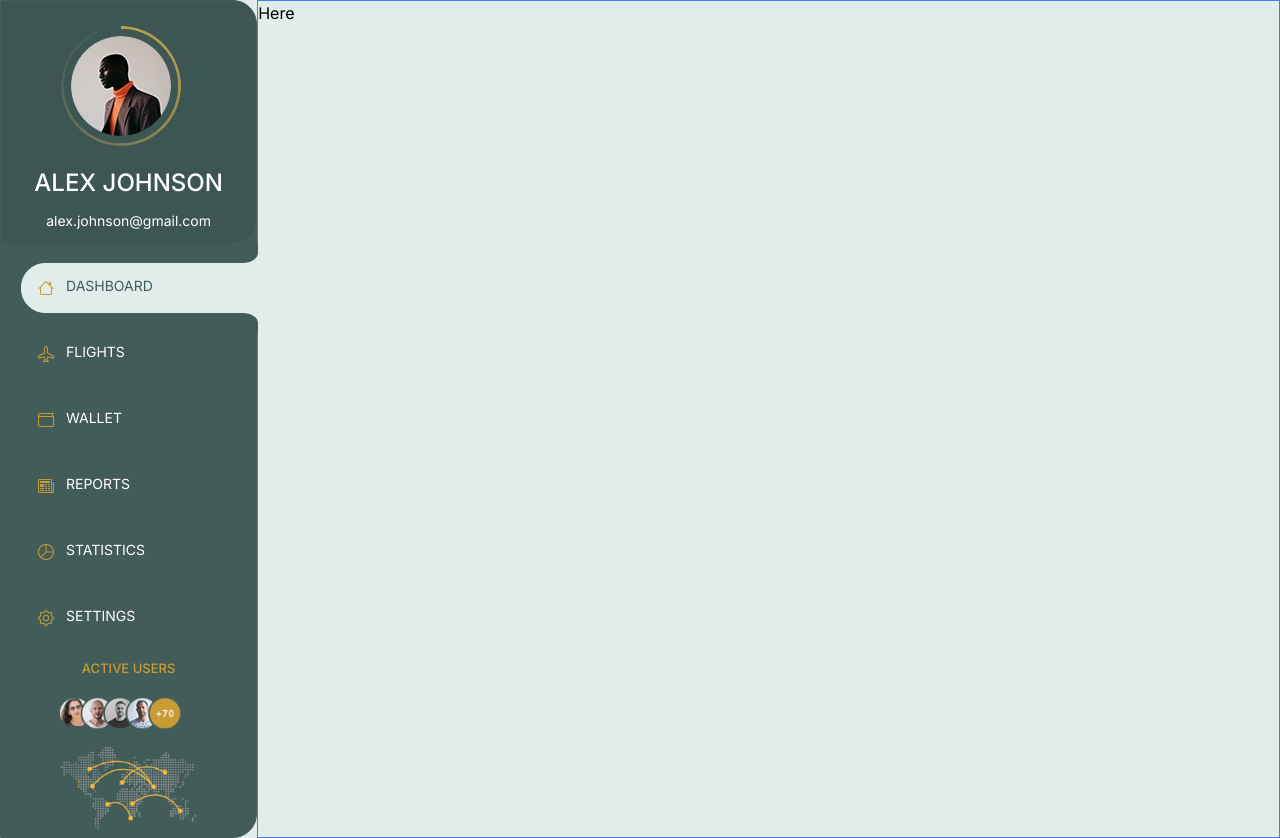
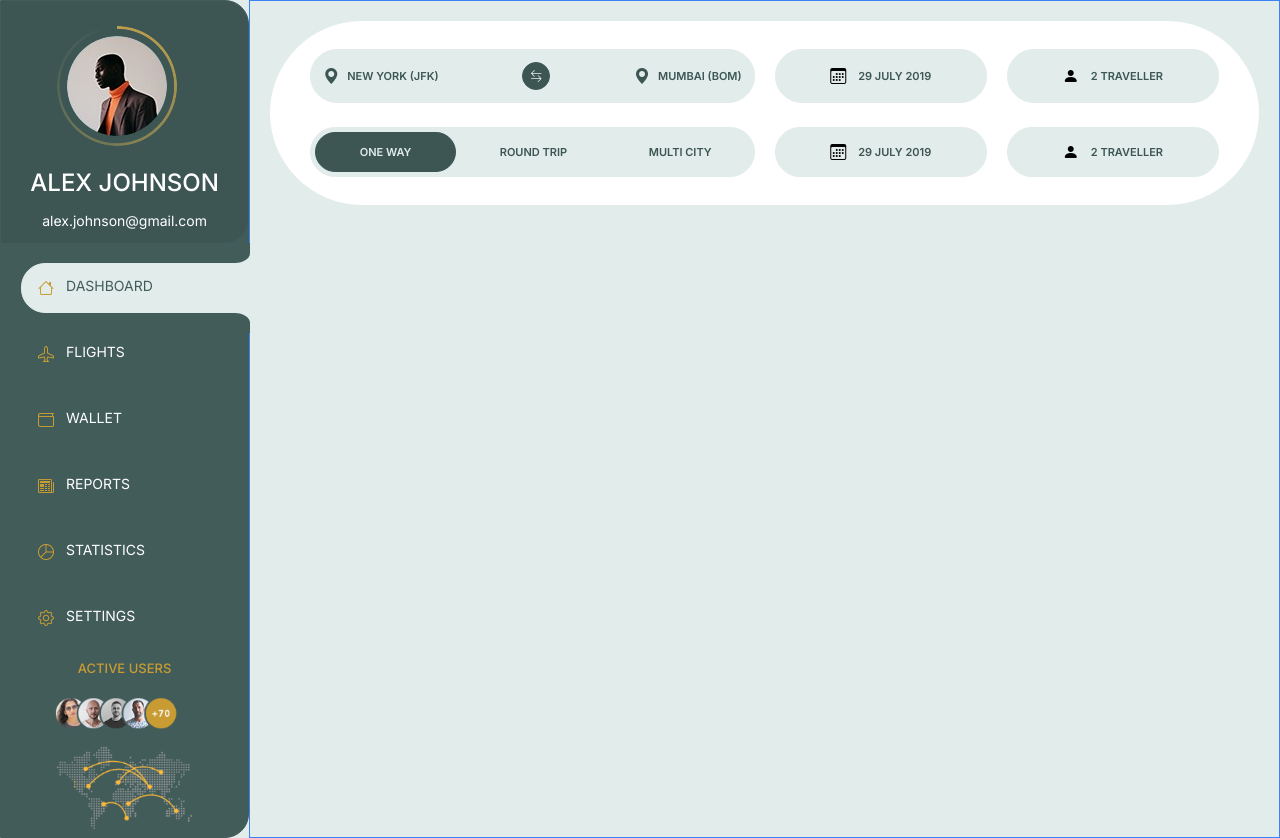
Before and after one commit to Tobbs101/thrillers-travels, a Next.js app: page / in a window 1280 px wide. Built offline with nearby package versions, Linux system fonts and the light colour scheme.

Commit message:
Updated TripSelector

```diff
--- a/app/page.tsx
+++ b/app/page.tsx
@@ -2,13 +2,14 @@ import Image from "next/image";
 import Sidebar from "@/components/Sidebar";
 import PageLayout from "@/components/PageLayout";
 import Aside from "@/components/Aside";
+import TripSelector from "@/components/TripSelector";
 
 export default function Home() {
   return (
     <PageLayout>
       <Sidebar />
       <Aside>
-        <h2>Here</h2>
+        <TripSelector />
       </Aside>
     </PageLayout>
   );
--- a/components/Aside.tsx
+++ b/components/Aside.tsx
@@ -1,7 +1,7 @@
 import React, { ReactNode } from "react";
 
 const Aside = ({ children }: { children?: ReactNode }) => {
-  return <div className="border border-blue-500 flex-[4]">{children}</div>;
+  return <div className="border border-blue-500 flex-[4] p-5">{children}</div>;
 };
 
 export default Aside;
--- /dev/null
+++ b/components/TripSelector.tsx
@@ -0,0 +1,86 @@
+"use client";
+import React, { useState } from "react";
+import Each from "./Each";
+import { trip_options, trip_option_btn, trip_option_p } from "./utils";
+import { trip_option_props } from "@/interfaces";
+
+const TripSelector = () => {
+  const [selectedTrip, setSelectedTrip] = useState("one-way");
+
+  const handleChoice = (value: string) => {
+    setSelectedTrip(value);
+  };
+
+  return (
+    <div className="w-full bg-white rounded-full py-7 px-10">
+      <div className="grid grid-cols-2 gap-5 mb-6">
+        <div className="border border-lightBlue bg-lightBlue p-3 rounded-full flex items-center justify-between">
+          <span className="flex items-center justify-center gap-2">
+            <i className="bi bi-geo-alt-fill text-alternateBlue"></i>
+            <p className="text-[11px] font-semibold text-alternateBlue">
+              NEW YORK (JFK)
+            </p>
+          </span>
+          <div className="w-7 h-7 flex items-center justify-center rounded-full border border-alternateBlue bg-alternateBlue">
+            <i className="bi bi-arrow-left-right text-xs font-bold text-lightBlue"></i>
+          </div>
+          <span className="flex items-center justify-center gap-2">
+            <i className="bi bi-geo-alt-fill text-alternateBlue"></i>
+            <p className="text-[11px] font-semibold text-alternateBlue">
+              MUMBAI (BOM)
+            </p>
+          </span>
+        </div>
+        <div className="grid grid-cols-2 gap-5">
+          <span className="border border-lightBlue bg-lightBlue flex items-center justify-center gap-3 p-3 rounded-full">
+            <i className="bi bi-calendar3"></i>
+            <p className="text-[11px] font-semibold text-alternateBlue">
+              29 JULY 2019
+            </p>
+          </span>
+          <span className="border border-lightBlue bg-lightBlue flex items-center justify-center gap-3 p-3 rounded-full">
+            <i className="bi bi-person-fill"></i>
+            <p className="text-[11px] font-semibold text-alternateBlue">
+              2 TRAVELLER
+            </p>
+          </span>
+        </div>
+      </div>
+      <div className="grid grid-cols-2 gap-5">
+        <div className="border border-lightBlue bg-lightBlue p-1 rounded-full flex items-center justify-between gap-2">
+          <Each
+            of={trip_options}
+            render={(item: trip_option_props, index: number) => {
+              return (
+                <button
+                  key={index}
+                  className={trip_option_btn(selectedTrip, item.value)}
+                >
+                  <p className={trip_option_p(selectedTrip, item.value)}>
+                    {item.label}
+                  </p>
+                </button>
+              );
+            }}
+          />
+        </div>
+        <div className="grid grid-cols-2 gap-5">
+          <span className="border border-lightBlue bg-lightBlue flex items-center justify-center gap-3 p-3 rounded-full">
+            <i className="bi bi-calendar3"></i>
+            <p className="text-[11px] font-semibold text-alternateBlue">
+              29 JULY 2019
+            </p>
+          </span>
+          <span className="border border-lightBlue bg-lightBlue flex items-center justify-center gap-3 p-3 rounded-full">
+            <i className="bi bi-person-fill"></i>
+            <p className="text-[11px] font-semibold text-alternateBlue">
+              2 TRAVELLER
+            </p>
+          </span>
+        </div>
+      </div>
+    </div>
+  );
+};
+
+export default TripSelector;
--- a/components/utils.tsx
+++ b/components/utils.tsx
@@ -1,4 +1,10 @@
 export const pseudo_items = ["before", "after", "before2", "after2"];
+
+export const trip_options = [
+  { id: 1, label: "ONE WAY", value: "one-way" },
+  { id: 2, label: "ROUND TRIP", value: "round-trip" },
+  { id: 3, label: "MULTI CITY", value: "multi-city" },
+];
 
 export const handle_tag = (activeIndex: number, itemId: number) => {
   if (activeIndex === itemId) {
@@ -15,3 +21,17 @@ export const handle_btn_style = (activeIndex: number, itemId: number) => {
 
   return "border relative w-full px-4 flex items-end justify-start gap-3 mb-4 border-customBlue hover:opacity-70 py-3 rounded-bl-3xl rounded-tl-3xl";
 };
+
+export const trip_option_btn = (selectedTrip: string, value: string) => {
+  if (selectedTrip === value) {
+    return "flex items-center justify-center gap-2 border border-alternateBlue bg-alternateBlue h-full rounded-full flex-1";
+  }
+  return "flex items-center justify-center gap-2 h-full rounded-full flex-1";
+};
+
+export const trip_option_p = (selectedTrip: string, value: string) => {
+  if (selectedTrip === value) {
+    return "text-[11px] font-semibold text-lightBlue";
+  }
+  return "text-[11px] font-semibold text-alternateBlue";
+};
--- a/interfaces/index.ts
+++ b/interfaces/index.ts
@@ -9,3 +9,9 @@ export interface nav_item_props {
   activeIndex: number;
   toggleId: any;
 }
+
+export interface trip_option_props {
+  id: number;
+  label: string;
+  value: string;
+}
```
